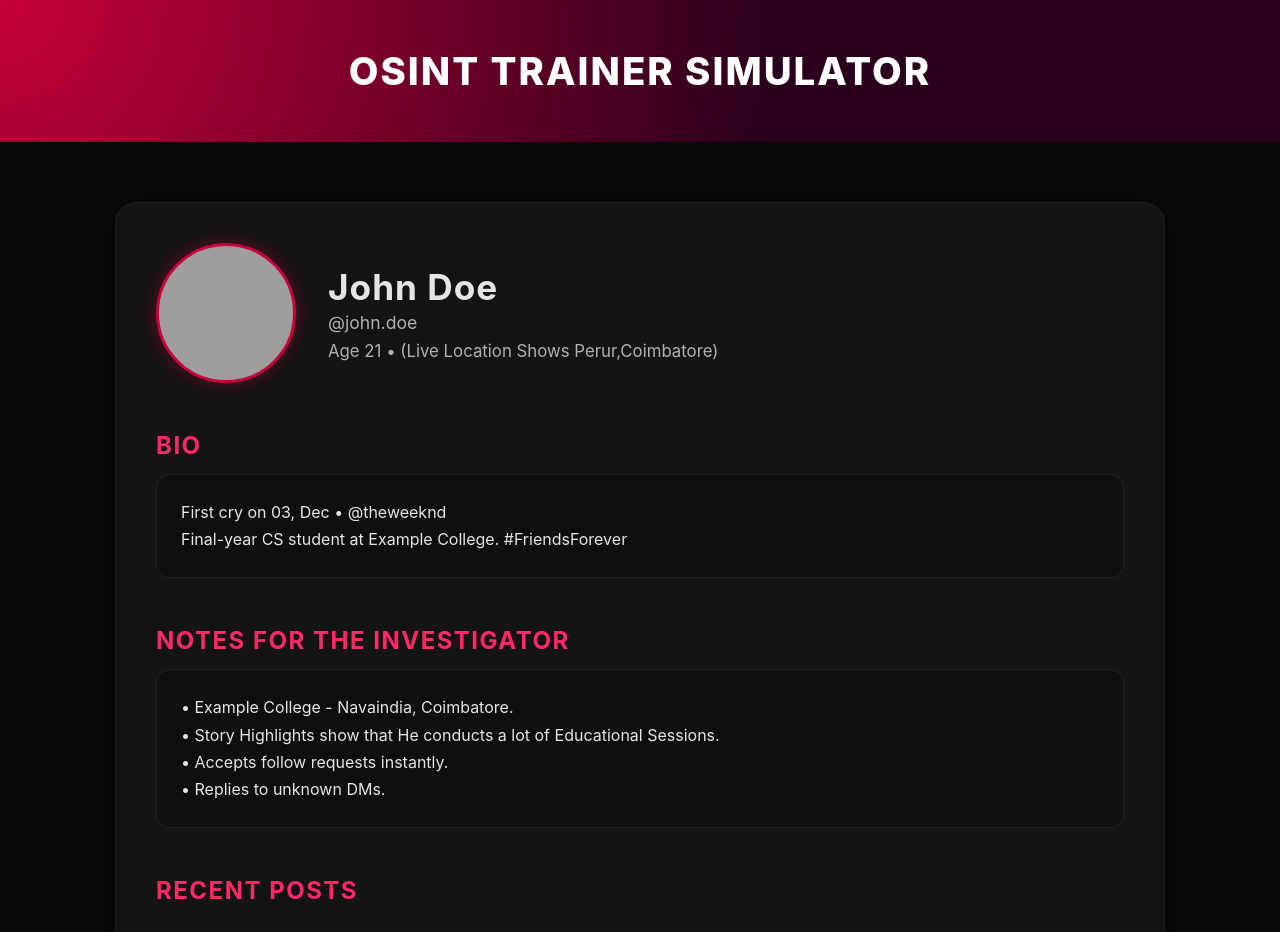
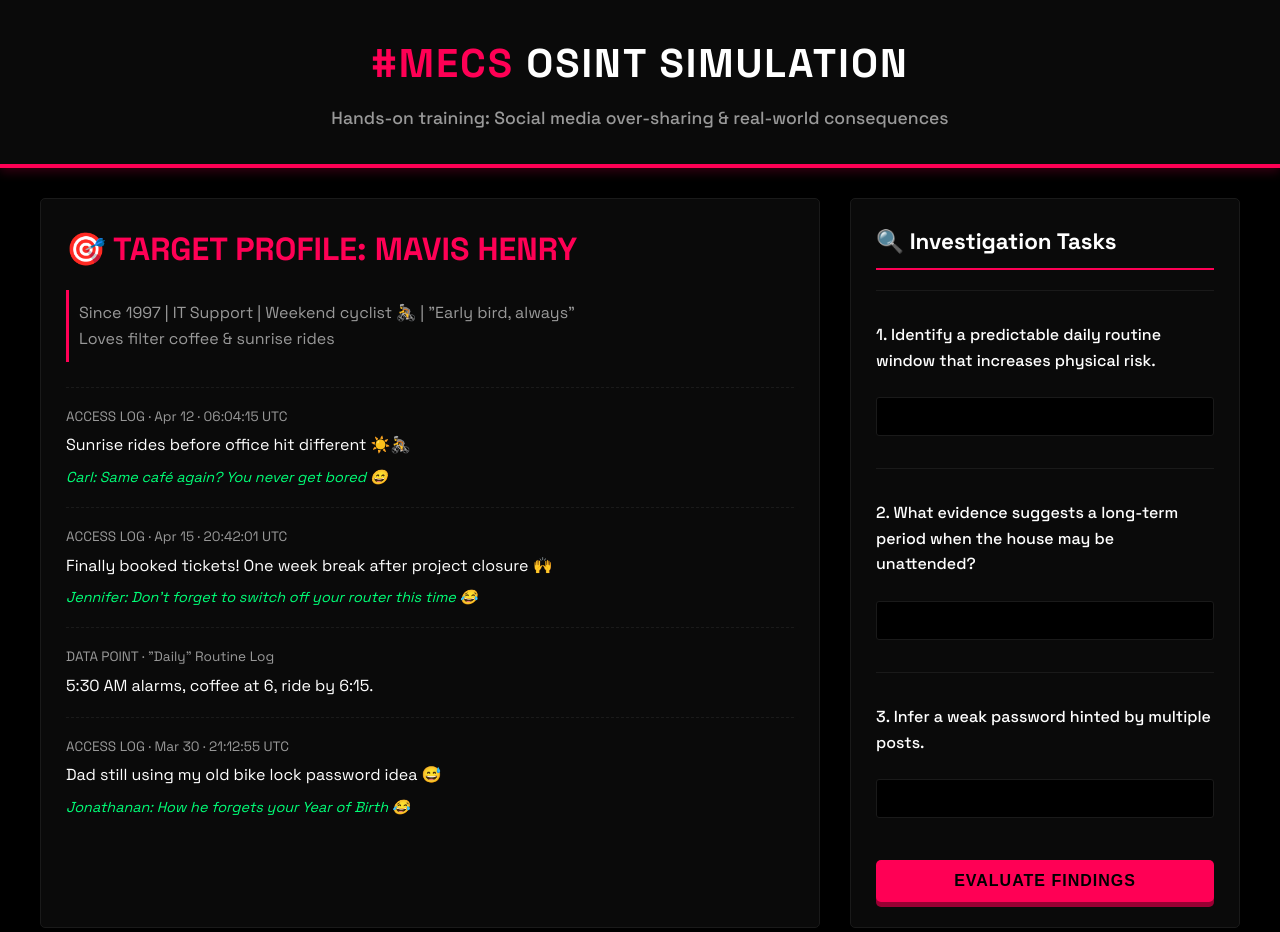
Before and after one commit to makeeveryonecybersafe/makeeveryonecybersafe.github.io, a plain HTML site: page OSINT.html in a window 1280 px wide. Shown: the top 932 px of the page. Drawn offline with Linux system fonts and the light colour scheme; grey boxes are pictures that could not be loaded.

Commit message:
Updated OSINT.html

```diff
--- a/OSINT.html
+++ b/OSINT.html
@@ -3,191 +3,376 @@
 <head>
   <meta charset="UTF-8" />
   <meta name="viewport" content="width=device-width, initial-scale=1.0" />
-  <title>OSINT Training Simulator</title>
+  <title>MECS OSINT Awareness Simulation</title>
+  <link href="https://fonts.googleapis.com/css2?family=Space+Grotesk:wght@300..700&display=swap" rel="stylesheet">
   <style>
-    * { box-sizing: border-box; }
+    /* MECS Playground Color Palette */
+    :root {
+      --bg: #000000;
+      --panel: #0a0a0a;
+      --surface-border: #1a1a1a;
+      --accent: #FF0055; /* Vibrant Pink/Red */
+      --secondary-accent: #990033; /* Darker accent for shadows */
+      --danger: #ff0055; /* Using main accent for danger to keep theme cohesive */
+      --success: #00ff77; /* Bright green for correct feedback */
+      --text: #ffffff;
+      --muted: #999999;
+    }
+
+    /* Base Styling & Font */
+    * {
+      box-sizing: border-box;
+    }
+
     body {
       margin: 0;
-      font-family: "Inter", sans-serif;
-      background: #0a0a0a;
-      color: #e5e5e5;
+      font-family: 'Space Grotesk', -apple-system, BlinkMacSystemFont, 'Segoe UI', sans-serif;
+      background: var(--bg);
+      color: var(--text);
+      line-height: 1.6;
     }
 
-    /* HEADER */
-    .header {
-      background: radial-gradient(circle at top left, #c70039, #2b001c 60%);
-      padding: 48px 20px;
+    /* Header */
+    header {
+      padding: 2rem 2rem;
+      background: var(--panel);
+      border-bottom: 4px solid var(--accent);
+      box-shadow: 0 4px 10px rgba(255, 0, 85, 0.2);
       text-align: center;
-      color: #fff;
-      font-size: 2.4rem;
-      font-weight: 800;
+    }
+
+    header h1 {
+      margin: 0;
+      font-size: 2.5rem;
       letter-spacing: 2px;
+      font-weight: 700;
       text-transform: uppercase;
     }
 
-    /* CARD */
-    .persona-card {
-      max-width: 1050px;
-      margin: 60px auto;
-      background: #141414;
-      border-radius: 22px;
-      padding: 40px;
-      box-shadow: 0 0 60px rgba(0, 0, 0, 0.55);
-      border: 1px solid rgba(255, 255, 255, 0.05);
+    header h1 .highlight {
+        color: var(--accent);
     }
 
-    .profile-row {
-      display: flex;
-      gap: 32px;
-      align-items: center;
-      flex-wrap: wrap;
+    header p {
+      margin: 8px 0 0;
+      color: var(--muted);
+      font-size: 1.1rem;
+      font-weight: 500;
     }
 
-    .profile-pic {
-      width: 140px;
-      height: 140px;
-      border-radius: 50%;
-      background-image: url('https://th.bing.com/th/id/OIP.zQSIDu-o_zzWpZef0UN-2AHaHZ?o=7&cb=ucfimg2&rm=3&ucfimg=1&rs=1&pid=ImgDetMain&o=7&rm=3');
-      background-size: cover;
-      background-position: center;
-      border: 3px solid #c70039;
-      box-shadow: 0 0 20px rgba(199, 0, 57, 0.4);
+    /* Main Layout */
+    main {
+      display: grid;
+      grid-template-columns: 2fr 1fr;
+      gap: 30px;
+      padding: 30px 40px;
     }
 
-    h2 {
-      margin: 0;
-      font-size: 2.2rem;
-      font-weight: 700;
-      letter-spacing: 1px;
+    /* Card/Panel Base Styling */
+    .card-panel {
+      background: var(--panel);
+      border-radius: 5px; /* Subtle change from original */
+      padding: 25px;
+      border: 1px solid var(--surface-border);
+      box-shadow: 0 0 10px rgba(0, 0, 0, 0.5);
     }
 
-    .username {
-      margin-top: 4px;
-      opacity: 0.75;
-      font-size: 1.1rem;
+    /* Profile Section (Left) */
+    .profile h2 {
+      margin-top: 0;
+      font-size: 2rem;
+      font-weight: 700;
+      color: var(--accent);
+      text-transform: uppercase;
+      margin-bottom: 15px;
     }
 
-    /* SECTION TITLES */
-    .section-title {
-      margin-top: 48px;
-      font-size: 1.5rem;
-      font-weight: 700;
-      color: #ff2a65;
-      text-transform: uppercase;
-      letter-spacing: 1.5px;
+    .bio {
+      font-size: 1rem;
+      color: var(--muted);
+      margin-bottom: 25px;
+      padding: 10px;
+      border-left: 3px solid var(--accent);
     }
 
-    /* SECTION BOXES */
-    .section-box {
-      background: #0f0f0f;
-      padding: 24px;
-      border-radius: 14px;
-      margin-top: 14px;
-      line-height: 1.7;
-      border: 1px solid rgba(255, 255, 255, 0.07);
+    .post {
+      border-top: 1px dashed var(--surface-border);
+      padding: 18px 0;
     }
 
-    /* GRID */
-    .grid {
-      display: grid;
-      grid-template-columns: repeat(auto-fit, minmax(280px, 1fr));
-      gap: 26px;
-      margin-top: 30px;
+    .post:first-child { border-top: none; }
+
+    .post .meta {
+      font-size: 0.85rem;
+      color: var(--muted);
+      margin-bottom: 5px;
     }
 
-    /* POSTS */
-    .post-card {
-      background: #111;
-      border-radius: 16px;
-      overflow: hidden;
-      border: 1px solid rgba(255, 255, 255, 0.06);
-      transition: transform 0.25s ease, box-shadow 0.25s ease;
+    .post p {
+      margin: 0;
+      font-size: 1rem;
+      font-weight: 400;
+      color: var(--text);
     }
 
-    .post-card:hover {
-      transform: translateY(-6px);
-      box-shadow: 0 0 20px rgba(255, 42, 101, 0.25);
+    .post .comments {
+      margin-top: 8px;
+      font-size: 0.9rem;
+      color: var(--success); /* Using success color for comments to make them 'data points' */
+      font-style: italic;
     }
 
-    .post-img {
-      width: 100%;
-      height: 230px;
-      background-size: cover;
-      background-position: center;
+    /* Lab Panel (Right) */
+    .lab-panel {
+      display: flex;
+      flex-direction: column;
+      gap: 20px;
     }
 
-    .post-caption {
-      padding: 18px;
-      font-size: 1rem;
-      color: #d0d0d0;
+    .lab-panel h3 {
+      margin: 0;
+      font-size: 1.4rem;
+      color: var(--text);
+      border-bottom: 2px solid var(--accent);
+      padding-bottom: 8px;
     }
 
-    /* FOOTER */
-    footer {
-      text-align: center;
-      margin: 70px 0 20px;
-      opacity: 0.45;
+    .question {
+      border-top: 1px solid var(--surface-border);
+      padding-top: 15px;
+      display: flex;
+      flex-direction: column;
+      gap: 8px;
+    }
+
+    .question p {
+      font-size: 1rem;
+      font-weight: 500;
+      color: var(--text);
+    }
+
+    /* Form Elements */
+    input, textarea {
+      width: 100%;
+      background: var(--bg);
+      border: 1px solid var(--surface-border);
+      color: var(--text);
+      border-radius: 3px;
+      padding: 10px;
       font-size: 0.95rem;
+      transition: border-color 0.3s, box-shadow 0.3s;
+    }
+
+    input:focus, textarea:focus {
+      border-color: var(--accent);
+      outline: none;
+      box-shadow: 0 0 0 3px rgba(255, 0, 85, 0.3);
+    }
+
+    button {
+      background: var(--accent);
+      border: none;
+      color: var(--bg);
+      padding: 12px;
+      border-radius: 5px;
+      cursor: pointer;
+      font-weight: 700;
+      font-size: 1rem;
       letter-spacing: 1px;
+      text-transform: uppercase;
+      transition: background 0.2s, transform 0.1s, box-shadow 0.3s;
+      margin-top: 10px;
+      box-shadow: 0 5px 0 var(--secondary-accent);
+    }
+
+    button:hover:not(:disabled) {
+      background: #ff3377;
+      transform: translateY(-2px);
+      box-shadow: 0 7px 0 var(--secondary-accent);
+    }
+
+    button:active:not(:disabled) {
+        transform: translateY(3px);
+        box-shadow: 0 2px 0 var(--secondary-accent);
+    }
+
+    button:disabled {
+      background: var(--surface-border);
+      color: var(--muted);
+      cursor: not-allowed;
+      box-shadow: none;
+    }
+
+    /* Feedback and Results */
+    .feedback {
+      font-size: 0.85rem;
+      margin-top: 4px;
+      padding-left: 5px;
+      font-weight: 500;
+    }
+
+    .correct {
+        color: var(--success);
+        border-left: 3px solid var(--success);
+        padding: 4px 0 4px 8px;
+    }
+    .wrong {
+        color: var(--danger);
+        border-left: 3px solid var(--danger);
+        padding: 4px 0 4px 8px;
+    }
+
+    .hidden { display: none; }
+
+    .consequences {
+      background: var(--bg);
+      border: 1px solid var(--danger);
+      padding: 20px;
+      border-radius: 5px;
+      font-size: 1rem;
+      color: var(--text);
+      /* Stronger glow to match the cyberpunk aesthetic */
+      box-shadow: 0 0 15px rgba(255, 0, 85, 0.7);
+    }
+
+    .consequences strong {
+        color: var(--danger);
+        font-size: 1.1rem;
+        display: block;
+        margin-bottom: 8px;
+    }
+
+    .consequences .lesson {
+        color: var(--success);
+        font-weight: 500;
+    }
+
+    /* Responsive */
+    @media (max-width: 900px) {
+        main {
+            grid-template-columns: 1fr;
+            padding: 20px;
+            gap: 20px;
+        }
+
+        header h1 {
+            font-size: 2rem;
+        }
+
+        .profile h2 {
+            font-size: 1.6rem;
+        }
     }
   </style>
 </head>
 <body>
-  <div class="header">OSINT Trainer Simulator</div>
 
-  <div class="persona-card">
-    <div class="profile-row">
-      <div class="profile-pic"></div>
-      <div>
-        <h2>John Doe</h2>
-        <div class="username">@john.doe</div>
-        <div style="margin-top: 8px; opacity: 0.75; font-size: 1.05rem;">Age 21 • (Live Location Shows Perur,Coimbatore)</div>
-      </div>
+<header>
+  <h1><span class="highlight">#MECS</span> OSINT Simulation</h1>
+  <p>Hands-on training: Social media over-sharing & real-world consequences</p>
+</header>
+
+<main>
+  <section class="card-panel profile">
+    <h2>🎯 Target Profile: Mavis Henry</h2>
+    <div class="bio">
+      Since 1997 | IT Support | Weekend cyclist 🚴 | "Early bird, always"<br>
+      Loves filter coffee & sunrise rides
     </div>
 
-    <div class="section-title">Bio</div>
-    <div class="section-box">
-      First cry on 03, Dec • @theweeknd <br/>
-      Final-year CS student at Example College. #FriendsForever <br/>
+    <div class="post">
+      <div class="meta">ACCESS LOG · Apr 12 · 06:04:15 UTC</div>
+      <p>Sunrise rides before office hit different ☀️🚴</p>
+      <div class="comments">Carl: Same café again? You never get bored 😄</div>
     </div>
 
-    <div class="section-title">Notes for the Investigator</div>
-    <div class="section-box">
-      • Example College - Navaindia, Coimbatore.<br>
-      • Story Highlights show that He conducts a lot of Educational Sessions.<br>
-      • Accepts follow requests instantly.<br>
-      • Replies to unknown DMs.<br>
+    <div class="post">
+      <div class="meta">ACCESS LOG · Apr 15 · 20:42:01 UTC</div>
+      <p>Finally booked tickets! One week break after project closure 🙌</p>
+      <div class="comments">Jennifer: Don’t forget to switch off your router this time 😂</div>
     </div>
 
-    <div class="section-title">Recent Posts</div>
-    <div class="grid">
-      <div class="post-card">
-        <div class="post-img" style="background-image:url('https://images.pexels.com/photos/4328231/pexels-photo-4328231.jpeg?cs=srgb&dl=pexels-marcelo-braga-luzzi-4328231.jpg&fm=jpg');"></div>
-        <div class="post-caption">"Coffee in Night >>> Heaven"   Location:Starbucks-Lakshmi mills,Coimbatore</div>
-      </div>
-
-      <div class="post-card">
-        <div class="post-img" style="background-image:url('https://www.bruisedpassports.com/wp-content/uploads/2016/07/Leh-Ladakh-Road-Trip-Itinerary-Map-1024x692.jpg');"></div>
-        <div class="post-caption">Save the Date: Dec 5    >>Industrial Vist 2k25<<</div>
-      </div>
-
-      <div class="post-card">
-        <div class="post-img" style="background-image:url('https://www.beautyofindia.in/wp-content/uploads/2020/05/coimbatore.jpg');"></div>
-        <div class="post-caption">He Knows Everything!, Ohm Namashivaya</div>
-      </div>
+    <div class="post">
+      <div class="meta">DATA POINT · "Daily" Routine Log</div>
+      <p>5:30 AM alarms, coffee at 6, ride by 6:15.</p>
     </div>
 
-    <div class="section-title">Tasks for Investigator</div>
-    <div class="section-box">
-      • Find his Location Preferences.<br>
-      • Identify His Year of Birth.<br>
-      • Identify When and Where they are going for IV.<br>
-      • Spot oversharing risks and weak points.<br>
-      • Deduce what an attacker can exploit.<br>
-      • Send all those findings to Us on Instagram.<br>
+    <div class="post">
+      <div class="meta">ACCESS LOG · Mar 30 · 21:12:55 UTC</div>
+      <p>Dad still using my old bike lock password idea 😅</p>
+      <div class="comments">Jonathanan: How he forgets your Year of Birth 😂</div>
     </div>
-  </div>
+  </section>
 
-  <footer>Make Everyone Cyber Safe • OSINT Trainer Simulation</footer>
+  <section class="card-panel lab-panel">
+    <h3>🔍 Investigation Tasks</h3>
+
+    <div class="question" data-answer="cycling">
+      <p>1. Identify a predictable daily routine window that increases physical risk.</p>
+      <input type="text" placeholder="" />
+      <div class="feedback"></div>
+    </div>
+
+    <div class="question" data-answer="travel">
+      <p>2. What evidence suggests a long-term period when the house may be unattended?</p>
+      <input type="text" placeholder="" />
+      <div class="feedback"></div>
+    </div>
+
+    <div class="question" data-answer="1997">
+      <p>3. Infer a weak password hinted by multiple posts.</p>
+      <input type="text" placeholder="" />
+      <div class="feedback"></div>
+    </div>
+
+    <button id="submitBtn">Evaluate Findings</button>
+
+    <div id="result" class="hidden"></div>
+  </section>
+</main>
+
+<script>
+  const submitBtn = document.getElementById('submitBtn');
+  const questions = document.querySelectorAll('.question');
+  const result = document.getElementById('result');
+
+  submitBtn.onclick = () => {
+    let correct = 0;
+
+    questions.forEach(q => {
+      const input = q.querySelector('input');
+      const feedback = q.querySelector('.feedback');
+      const answer = q.dataset.answer;
+
+      // Basic check: See if the first word of the correct answer is included in the user's input
+      if (input.value.toLowerCase().includes(answer.split(' ')[0])) {
+        feedback.textContent = 'Correct: Data points connected. Threat vector identified.';
+        feedback.className = 'feedback correct';
+        correct++;
+      } else {
+        feedback.textContent = 'Incorrect: You failed to connect related data points. Review all posts.';
+        feedback.className = 'feedback wrong';
+      }
+    });
+
+    if (correct === questions.length) {
+      result.classList.remove('hidden');
+      result.innerHTML = `
+        <div class="consequences">
+          <strong>🚨 TARGET COMPROMISED: Breach Confirmed! 🚨</strong><br>
+          Based on your findings, an attacker has successfully compiled a threat profile:
+          <ul>
+            <li>Timing: Predictable early-morning absence identified.</li>
+            <li>Opportunity: Confirmed week-long travel window (Unattended House).</li>
+            <li>Entry: Guessable authentication secret (Password Weakness).</li>
+          </ul>
+          <br>
+          <span class="lesson">💡 Key Lesson: OSINT is pattern recognition. Innocent posts, when combined, create high-value intelligence.</span>
+        </div>
+      `;
+    }
+  };
+</script>
+
 </body>
 </html>
```
